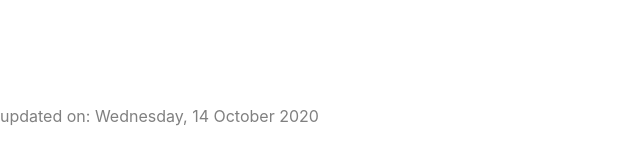
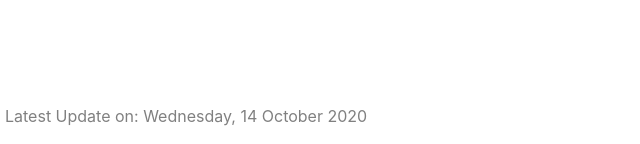
Before and after one commit to mohit-kumar-suthar/TF_project, a Django app: page / in a window 1280 px wide. Shown: the part 656-800 px from the top of the page, without its empty margins (0-640 px from the left). Run offline with Django 3.2, Linux system fonts and the light colour scheme; some libraries are stand-ins or nearby versions.

Commit message:
commit15

```diff
--- a/Templates/footer.html
+++ b/Templates/footer.html
@@ -3,6 +3,6 @@
 {% block title %}footer{% endblock %}
 {% block body %}
 <div class="footer">
-    <p>updated on: Wednesday, 14 October 2020</p>
+    <p>Latest Update on: Wednesday, 14 October 2020</p>
 </div>
 {% endblock %}
--- a/static/css/footer.css
+++ b/static/css/footer.css
@@ -2,4 +2,5 @@
     position:absolute;
     bottom:0;
     color: gray;
+    left:5px;
 }
```
